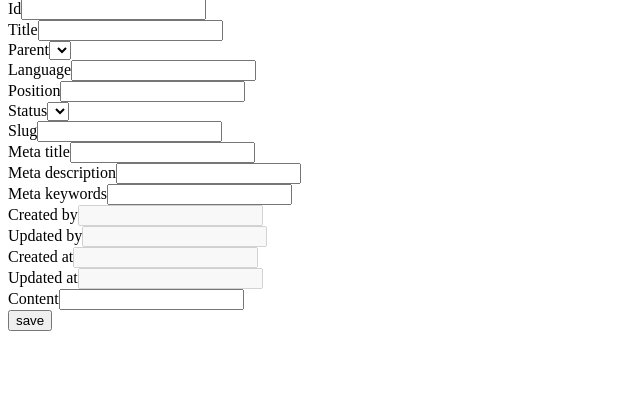
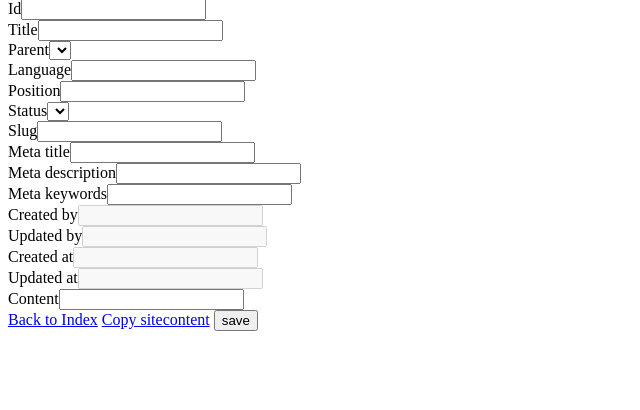
Before and after one commit to thyseus/yii2-sitecontent, a PHP site: template views/sitecontent/form.php in a window 1280 px wide. Shown: the part 67-477 px from the top of the page, without its empty margins (0-640 px from the left). Run offline with PHP 8.4, Linux system fonts and the light colour scheme; the template is opened without the code that fills it: most values are stand-ins (such as "Sample title", 1, 10 or a date in 2020); form fields are guessed from the names that the template uses; lists and menus that the app fills with data are empty; some libraries are stand-ins or nearby versions.

Commit message:
improve sitecontent copy function

```diff
--- a/Module.php
+++ b/Module.php
@@ -57,10 +57,11 @@ class Module extends \yii\base\Module
      */
     public function init()
     {
-        if(!$this->accessCallback)
-            $this->accessCallback = function() {
+        if (!$this->accessCallback) {
+            $this->accessCallback = function () {
                 return Yii::$app->user->can('admin');
             };
+        }
 
         if (!isset(Yii::$app->get('i18n')->translations['sitecontent*'])) {
             Yii::$app->get('i18n')->translations['sitecontent*'] = [
--- a/controllers/SitecontentController.php
+++ b/controllers/SitecontentController.php
@@ -150,8 +150,6 @@ class SitecontentController extends Controller
     {
         $model = new Sitecontent();
 
-        $model->id = Sitecontent::nextFreeId();
-
         if ($source_id && $source_language) {
             if ($source = Sitecontent::find()->where(['id' => $source_id, 'language' => $source_language])->one()) {
                 $model->attributes = $source->attributes;
@@ -159,6 +157,8 @@ class SitecontentController extends Controller
                 throw new NotFoundHttpException('The source sitecontent could not be found');
             }
         }
+
+        $model->id = Sitecontent::nextFreeId();
 
         $model->views = 0;
         $model->status = 0;
--- a/messages/de/sitecontent.php
+++ b/messages/de/sitecontent.php
@@ -28,4 +28,6 @@ return [
     'Enable tree view' => 'Baumansicht einschalten',
     'Disable tree view' => 'Baumansicht ausschalten',
     'Parent id can not be identical to the sitecontent id' => 'Parent id kann nicht identisch mit sitecontent id sein',
+    'Back to Index' => 'Zurück',
+    'Copy sitecontent' => 'Seiteninhalt kopieren',
 ];
--- a/models/Sitecontent.php
+++ b/models/Sitecontent.php
@@ -138,6 +138,7 @@ class Sitecontent extends ActiveRecord
             [['language'], 'string', 'max' => 5],
             [['title', 'slug'], 'string', 'max' => 255],
             ['language', 'unique', 'targetAttribute' => ['id', 'language']],
+            ['language', 'unique', 'targetAttribute' => ['slug', 'language']],
         ];
     }
 
--- a/views/sitecontent/form.php
+++ b/views/sitecontent/form.php
@@ -79,7 +79,18 @@ $this->params['breadcrumbs'][] = Yii::t('app', 'Update');
         </div>
 
         <div class="form-group">
-            <?= Html::submitButton(Yii::t('sitecontent', 'save'), ['class' => 'btn btn-success']) ?>
+            <?= Html::a(
+                Yii::t('sitecontent', 'Back to Index'),
+                ['index'],
+                ['class' => 'btn btn-default']
+            ); ?>
+            <?= Html::a(
+                    Yii::t('sitecontent', 'Copy sitecontent'),
+                    ['create', 'source_id' => $model->id, 'source_language' => $model->language],
+                    ['class' => 'btn btn-default btn-copy-sitecontent']
+            ); ?>
+            <?= Html::submitButton(Yii::t('sitecontent', 'save'),
+                ['class' => 'btn btn-success pull-right']) ?>
         </div>
 
         <?php ActiveForm::end(); ?>
@@ -87,3 +98,12 @@ $this->params['breadcrumbs'][] = Yii::t('app', 'Update');
     </div>
 
 </div>
+
+<?php $this->registerJS(<<<JS
+    $('input, textarea').change(function()
+    {
+        $('.btn-copy-sitecontent').attr('disabled', 'disabled');
+        $('.btn-copy-sitecontent').addClass('disabled');
+    });
+JS
+);
```
